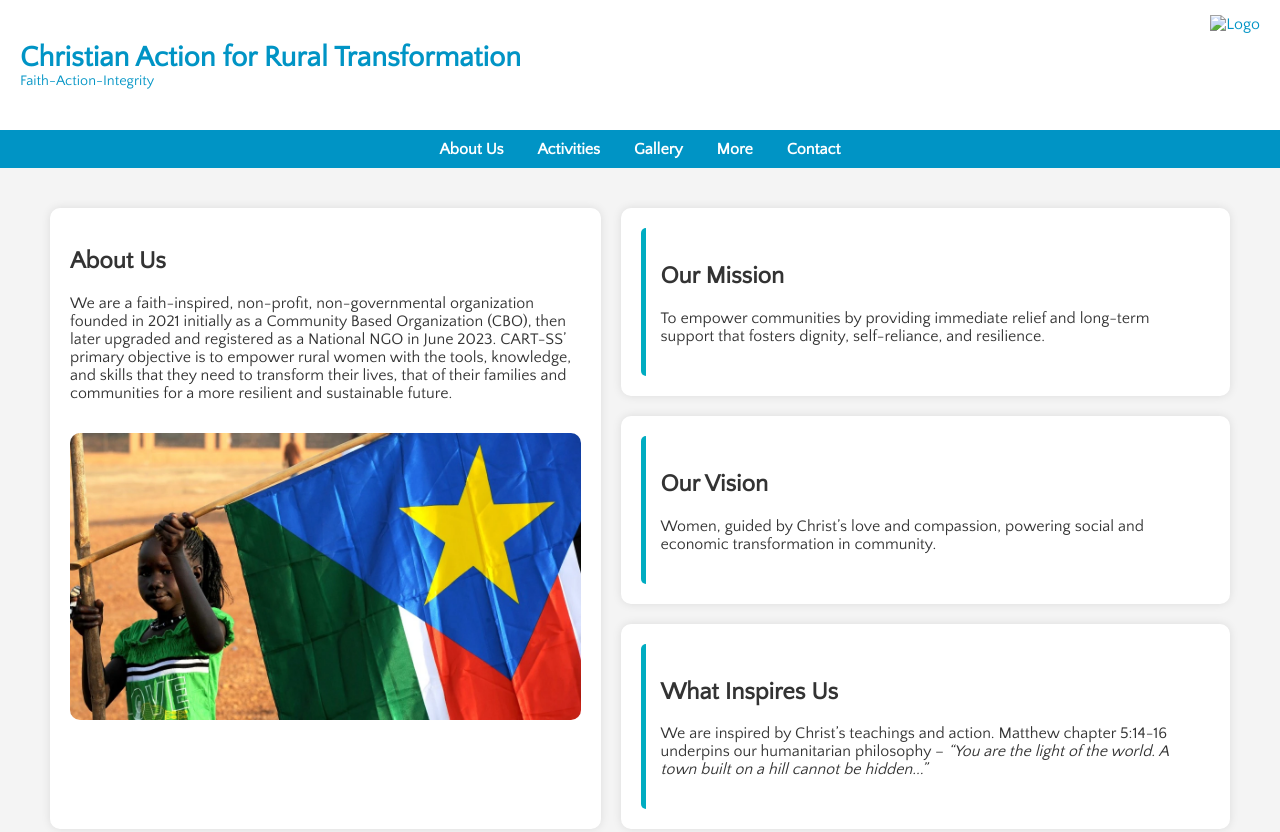
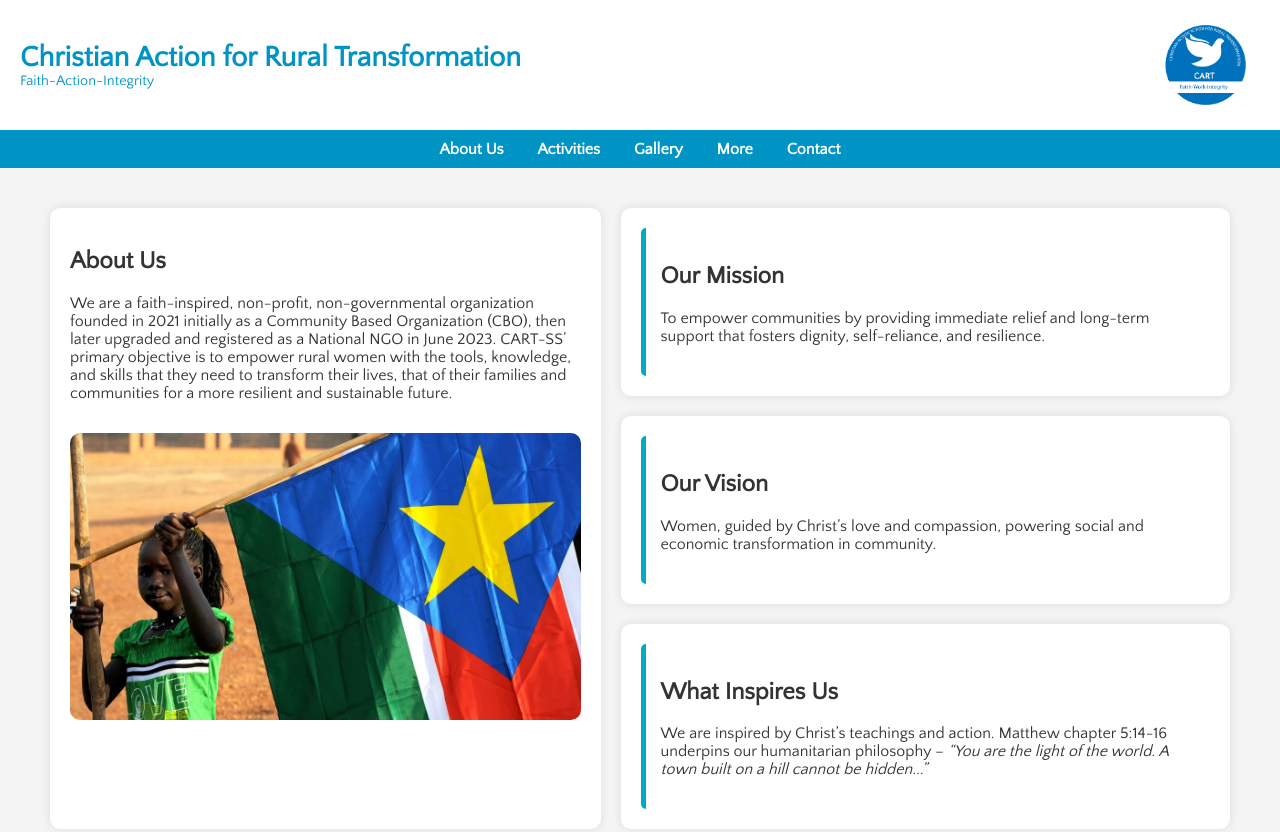
Before and after one commit to LR2023O/CART2, a plain HTML site: page index.html in a window 1280 px wide. Shown: the top 832 px of the page. Drawn offline with nearby package versions, Linux system fonts and the light colour scheme.

Commit message:
Update index.html

```diff
--- a/index.html
+++ b/index.html
@@ -439,7 +439,7 @@
       <h1>Christian Action for Rural Transformation</h1>
       <p>Faith-Action-Integrity</p>
     </div>
-    <img src="images/larry2.gif" alt="Logo" class="logo-top" />
+    <img src="larry2.gif" alt="Logo" class="logo-top" />
     <div class="menu-icon" onclick="toggleMenu()">&#9776;</div>
 
   </header>
```
